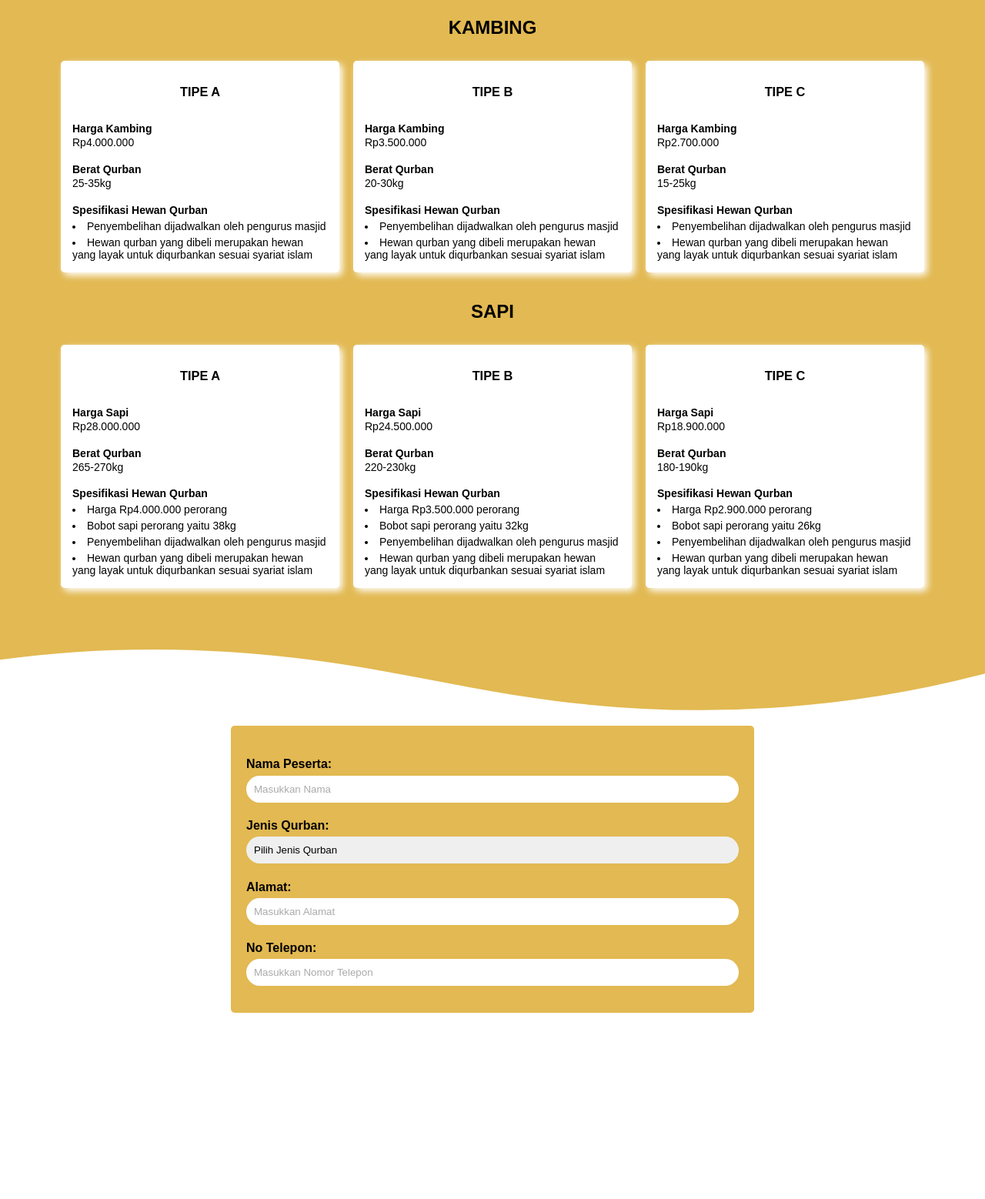
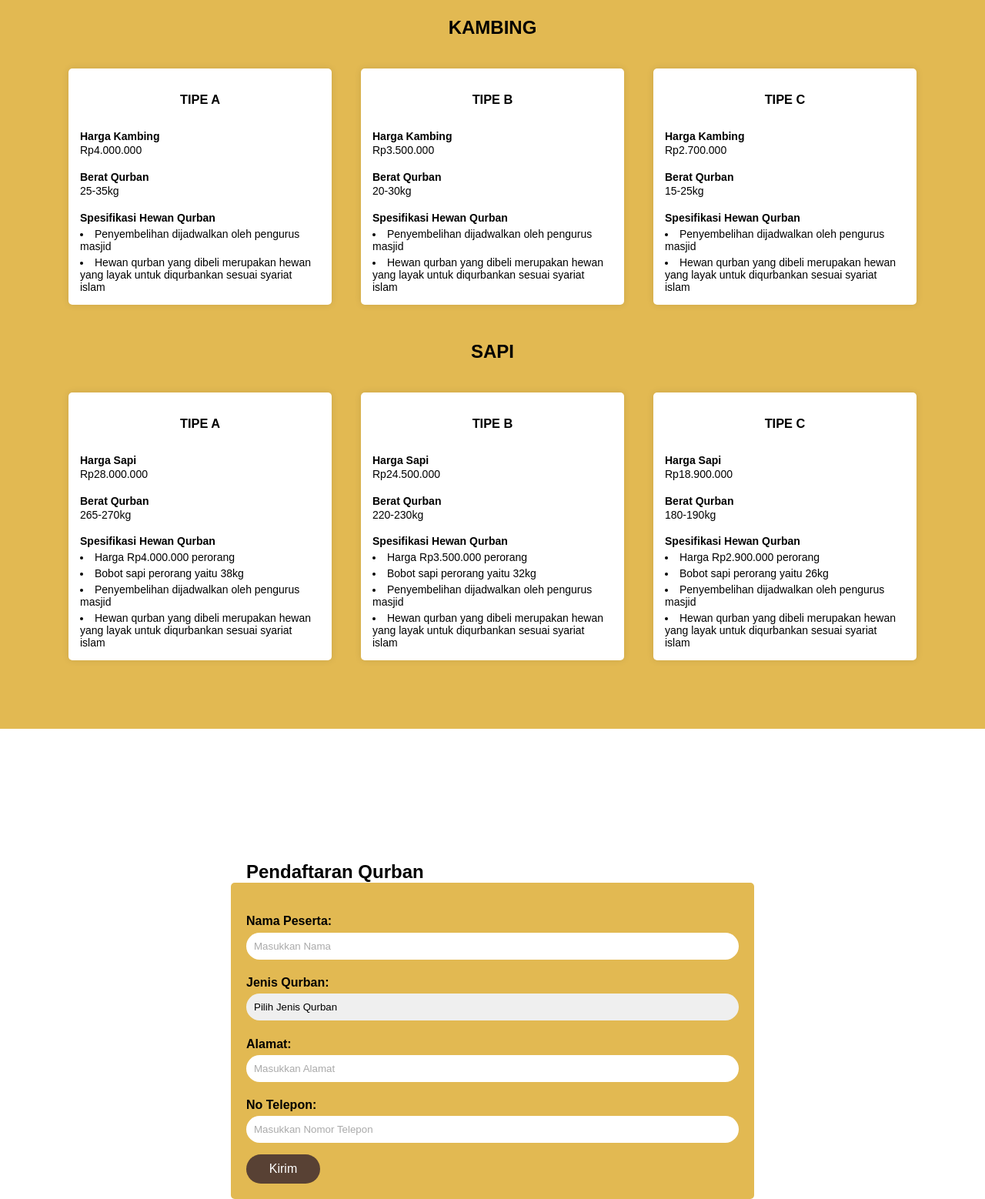
Before and after one commit to nrainisr-oktvnib/PROJECT-MASIGI, a PHP site: page /sapi.html in a window 1280 px wide. Shown: the whole page at 77% size. Before the commit the page ends 1316 px from the top, so only its background shows below. Run offline with PHP 8.4, Linux system fonts and the light colour scheme.

Commit message:
Halaman Baru

```diff
--- a/Qurban/sapi.css
+++ b/Qurban/sapi.css
@@ -5,7 +5,7 @@ body {
     /*background-color: #e2b952;*/
 }
 
-.custom-shape-divider-top-1717226660 {
+/*.custom-shape-divider-top-1717226660 {
     position: absolute;
     top: 0;
     left: 0;
@@ -13,7 +13,7 @@ body {
     overflow: hidden;
     line-height: 0;
     transform: scaleX(-1);
-    margin-top: 52.6rem;
+    margin-top: 51.5rem;
 }
 
 .custom-shape-divider-top-1717226660 svg {
@@ -25,7 +25,7 @@ body {
 
 .custom-shape-divider-top-1717226660 .shape-fill {
     fill: #e2b952;
-}
+}*/
 
 .tipe-kambing, .sec {
     border: none;
@@ -56,14 +56,10 @@ body {
     border-radius: 5px;
     border: none;
     padding: 15px;
-    margin: 9px;
-    box-shadow: 4px 4px 10px #fff;
+    margin: 19px;
+    box-shadow: 0 0 10px rgba(0, 0, 0, 0.1);
     padding-top: 15px;
     background-color: #fff;
-}
-
-.KA:hover, .KB:hover, .KC:hover {
-    background-color: #f0cd75;
 }
 
 .KA h3, .KB h3, .KC h3 {
@@ -92,13 +88,9 @@ body {
 }
 
 .sapi {
-    /*display: flex;*/
     font-weight: bold;
     align-items: center;
-    /*justify-content: center;*/
     margin-top: -3rem;
-    /*padding-top: 1rem;*/
-    /*margin-bottom: -3rem;*/
     position: absolute;
 }
 
@@ -114,14 +106,9 @@ body {
     border-radius: 5px;
     border: none;
     padding: 15px;
-    margin: 9px;
-    box-shadow: 4px 4px 10px #fff;
+    margin: 19px;
+    box-shadow: 0 0 10px rgba(0, 0, 0, 0.1);
     background-color: #fff;
-    /*color: #fff;*/
-}
-
-.SA:hover, .SB:hover, .SC:hover {
-background-color: #f0cd75;
 }
 
 .SA h3, .SB h3, .SC h3 {
@@ -149,6 +136,18 @@ background-color: #f0cd75;
     margin-top: 5px;
 }
 
+.qurban {
+    /*display: flex;*/
+    font-weight: bold;
+    align-items: center;
+    /*justify-content: center;*/
+    margin-top: -3rem;
+    /*padding-top: 1rem;*/
+    /*margin-bottom: -3rem;*/
+    position: absolute;
+}
+
+
 .container {
     width: 50%;
     margin: 0 auto;
@@ -156,7 +155,7 @@ background-color: #f0cd75;
     border: none;
     border-radius: 5px;
     background-color: #e2b952;
-    margin-top: 100px;
+    margin-top: 200px;
 }
 
 .container div {
@@ -228,12 +227,20 @@ select:disabled {
 #jenis-qurban:valid ~ .Alamat,
 #jenis-qurban:valid ~ .NoTlp {
     display: block;
+}
 
-footer {
-    /*background: linear-gradient(#af8928 0%, #93721f 100%)*/
-    color: fff;
-    text-align: center;
-    padding: 10px 0;
-    font-size: 14px;
-    width: 100%;
+.container button {
+    width: 15%;
+    padding: 10px;
+    background-color: #584134;
+    color: white;
+    border: none;
+    border-radius: 50px;
+    cursor: pointer;
+    font-size: 16px;
+
 }
+
+.container button:hover {
+    background-color: #218838;
+}
--- a/Qurban/sapi.html
+++ b/Qurban/sapi.html
@@ -8,11 +8,11 @@
 </head>
 <body>
 
-<div class="custom-shape-divider-top-1717226660">
+<!-- <div class="custom-shape-divider-top-1717226660">
     <svg data-name="Layer 1" xmlns="http://www.w3.org/2000/svg" viewBox="0 0 1200 120" preserveAspectRatio="none">
         <path d="M321.39,56.44c58-10.79,114.16-30.13,172-41.86,82.39-16.72,168.19-17.73,250.45-.39C823.78,31,906.67,72,985.66,92.83c70.05,18.48,146.53,26.09,214.34,3V0H0V27.35A600.21,600.21,0,0,0,321.39,56.44Z" class="shape-fill"></path>
     </svg>
-</div>
+</div> -->
 
     <section class="tipe-kambing">
     <h2 class="kambing">KAMBING</h2>
@@ -107,6 +107,7 @@
     </section>
 
     <section class="container">
+        <h2 class="qurban">Pendaftaran Qurban</h2>
         <div class="nama-peserta">
             <label for="nama-peserta"><h4>Nama Peserta:</h4></label>
             <input type="nama-peserta" id="nama-peserta" placeholder="Masukkan Nama">
@@ -130,6 +131,7 @@
                 <input type="tel" nama="tlp" id="tlp" placeholder="Masukkan Nomor Telepon">
             </div>
         </div>
+        <button type="submit">Kirim</button>
     </section>
 </body>
 </html>
```
Also changed, not shown: Zakat/zakat.css (added, +94 -0 lines), Zakat/zakat.html (added, +61 -0 lines).
